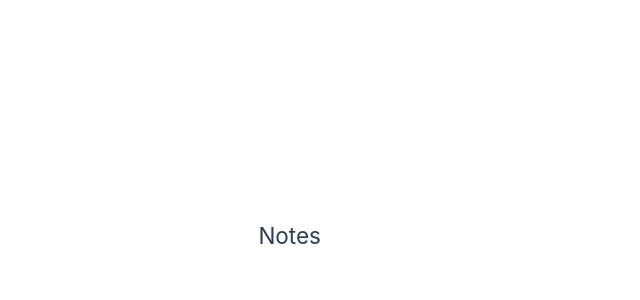
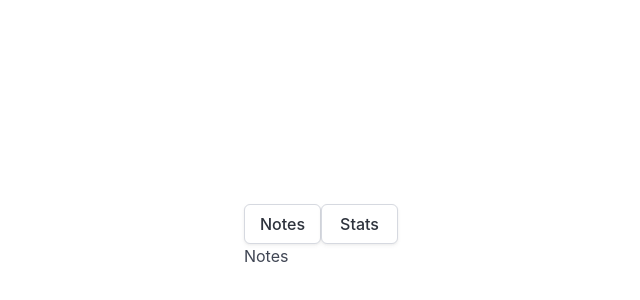
Before and after one commit to rmoongit/note-balls, a Vue app: page / in a window 1280 px wide. Shown: the part 164-464 px from the top of the page, without its empty margins (319-959 px from the left). Built offline with nearby package versions, Linux system fonts and the light colour scheme.

Commit message:
init: installed bulma css

```diff
--- a/package.json
+++ b/package.json
@@ -9,6 +9,7 @@
     "preview": "vite preview"
   },
   "dependencies": {
+    "bulma": "^1.0.2",
     "vue": "^3.4.29",
     "vue-router": "^4.4.3"
   },
--- a/src/App.vue
+++ b/src/App.vue
@@ -1,3 +1,10 @@
 <template>
+  <RouterLink class="button" to="/">Notes</RouterLink>
+  <RouterLink class="button" to="/stats">Stats</RouterLink>
+
   <RouterView />
 </template>
+
+<style>
+@import "bulma/css/bulma.min.css";
+</style>
--- a/src/main.js
+++ b/src/main.js
@@ -1,26 +1,7 @@
 import "./assets/main.css";
 
 import { createApp } from "vue";
-import { createRouter, createWebHashHistory } from "vue-router";
+import { router } from "@/router/index";
 import App from "./App.vue";
 
-import NotesView from "@/views/NotesView.vue";
-import StatsView from "@/views/StatsView.vue";
-
-const router = createRouter({
-  history: createWebHashHistory(),
-  routes: [
-    {
-      path: "/",
-      name: "notes",
-      component: NotesView,
-    },
-    {
-      path: "/stats",
-      name: "stats",
-      component: StatsView,
-    },
-  ],
-});
-
 createApp(App).use(router).mount("#app");
--- /dev/null
+++ b/src/router/index.js
@@ -0,0 +1,20 @@
+import { createRouter, createWebHashHistory } from "vue-router";
+
+import NotesView from "@/views/NotesView.vue";
+import StatsView from "@/views/StatsView.vue";
+
+export const router = createRouter({
+  history: createWebHashHistory(),
+  routes: [
+    {
+      path: "/",
+      name: "notes",
+      component: NotesView,
+    },
+    {
+      path: "/stats",
+      name: "stats",
+      component: StatsView,
+    },
+  ],
+});
```
Also changed, not shown: 1 other file (tests, documents, lock files or other folders).
